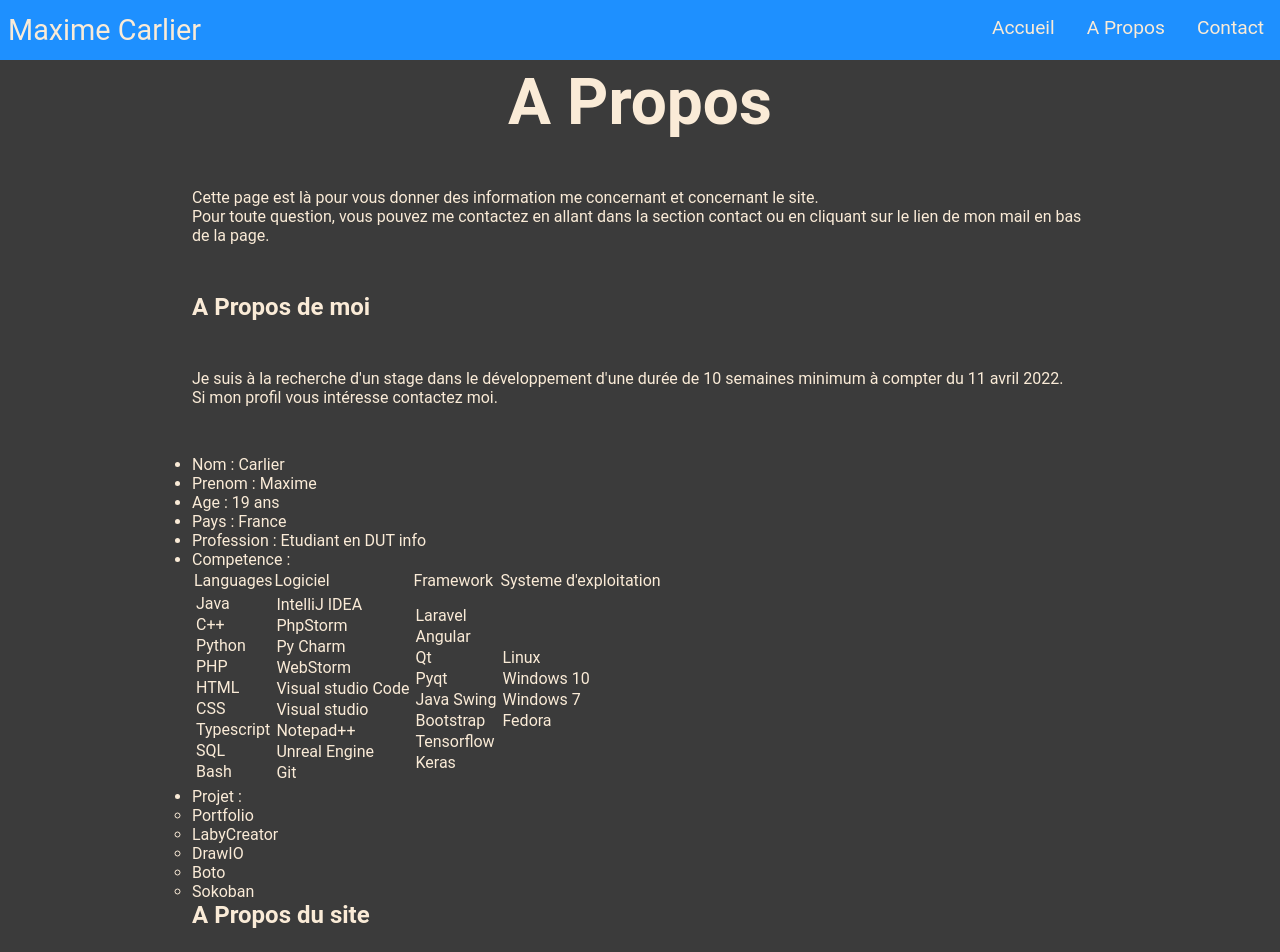
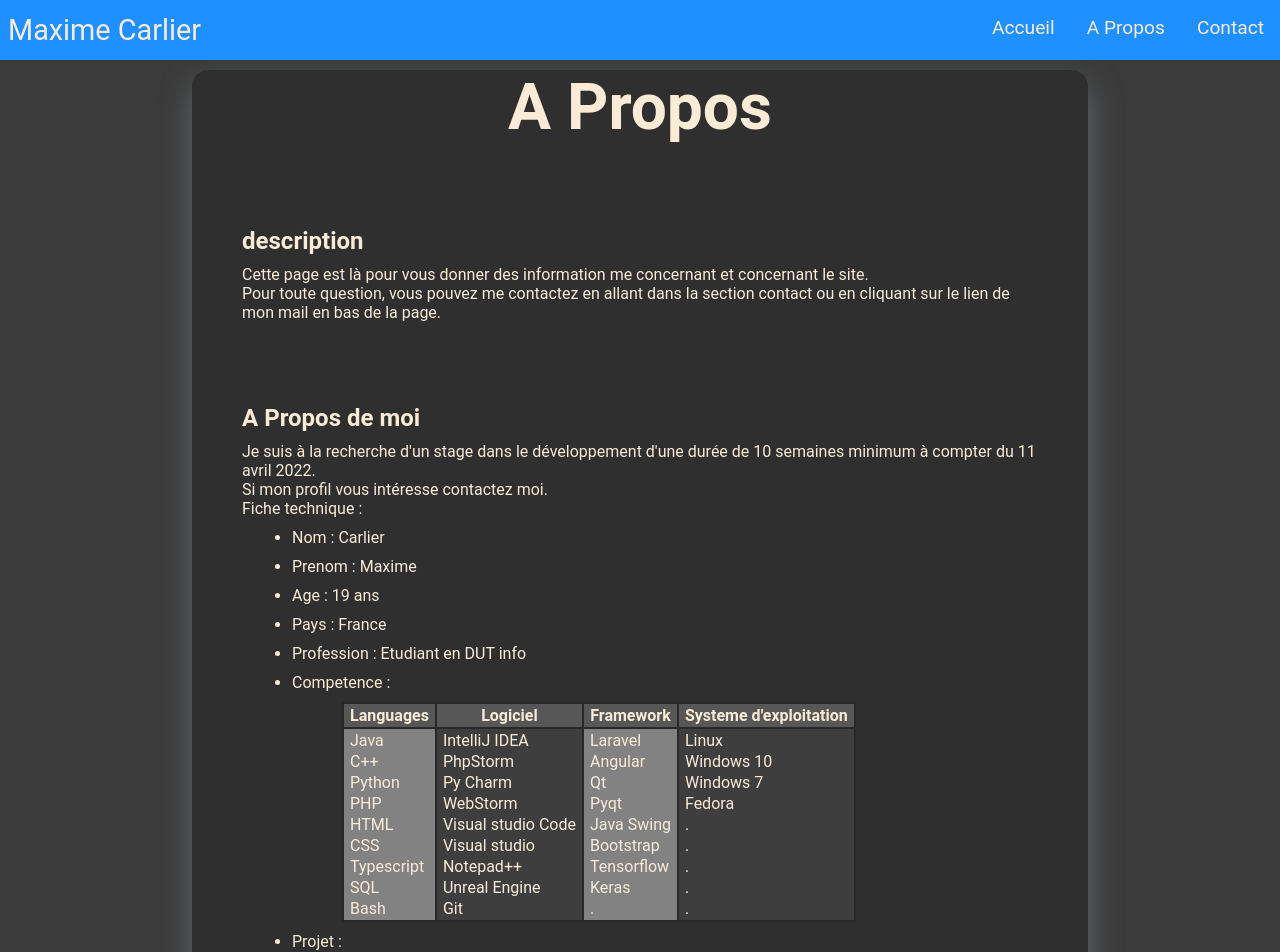
Before and after one commit to Carlier-Maxime/Portfolio, an Angular app: page /about in a window 1280 px wide. Shown: the top 952 px of the page. Built offline with nearby package versions, Linux system fonts and the light colour scheme.

Commit message:
about : add style

```diff
--- a/src/app/about/about.component.css
+++ b/src/app/about/about.component.css
@@ -1,8 +1,52 @@
 .container {
   margin: 0 auto;
   width: 70%;
+  background-color: #2f2f2f;
+  box-shadow: rgb(96, 104, 108) 1px 15px 30px 1px;
+  border-radius: 16px;
+}
+
+.container * {
+  margin: 10px 50px;
+  background-color: #2f2f2f;
 }
 
 p {
   margin: 3em auto;
 }
+
+h2 {
+  padding-top: 3em;
+}
+
+.tab {
+  margin: 0 auto;
+}
+
+.tab thead * {
+  background-color: #575757;
+  text-align: center;
+  padding: 2px 6px;
+  font-weight: bold;
+}
+
+.tab tbody * {
+  padding: 0 4px;
+}
+
+.tab tbody td:nth-child(even), .tab tbody td:nth-child(even) * {
+  background-color: #3e3e3e;
+}
+
+.tab tbody td:nth-child(odd), .tab tbody td:nth-child(odd) * {
+  background-color: #828282;
+}
+
+.tabContainer, .tabContainer * {
+  background-color: #282828;
+}
+
+.project li {
+  float: left;
+  text-decoration: none;
+}
--- a/src/app/about/about.component.html
+++ b/src/app/about/about.component.html
@@ -1,5 +1,6 @@
 <div class="container">
   <h1>A Propos</h1>
+  <h2>description</h2>
   <p>
     Cette page est là pour vous donner des information me concernant et concernant le site. <br>
     Pour toute question, vous pouvez me contactez en allant dans la section contact ou en cliquant sur le lien de mon mail en bas de la page.
@@ -8,7 +9,8 @@
   <h2>A Propos de moi</h2>
   <p>
     Je suis à la recherche d'un stage dans le développement d'une durée de 10 semaines minimum à compter du 11 avril 2022. <br>
-    Si mon profil vous intéresse contactez moi.
+    Si mon profil vous intéresse contactez moi. <br>
+    Fiche technique :
   </p>
   <ul>
     <li>Nom : Carlier</li>
@@ -16,9 +18,9 @@
     <li>Age : 19 ans</li>
     <li>Pays : France</li>
     <li>Profession : Etudiant en DUT info</li>
-    <li>
+    <li class="tabContainer">
       Competence :
-      <table>
+      <table class="tab">
         <thead>
           <tr>
             <td>Languages</td>
@@ -39,7 +41,6 @@
             <tr>Typescript</tr>
             <tr>SQL</tr>
             <tr>Bash</tr>
-            <tr></tr>
           </td>
           <!-- Logiciel -->
           <td>
@@ -63,6 +64,7 @@
             <tr>Bootstrap</tr>
             <tr>Tensorflow</tr>
             <tr>Keras</tr>
+            <tr>.</tr>
           </td>
           <!-- Systeme d'exploitation -->
           <td>
@@ -70,24 +72,35 @@
             <tr>Windows 10</tr>
             <tr>Windows 7</tr>
             <tr>Fedora</tr>
+            <tr>.</tr>
+            <tr>.</tr>
+            <tr>.</tr>
+            <tr>.</tr>
+            <tr>.</tr>
           </td>
         </tbody>
       </table>
     </li>
     <li>
       Projet :
-      <ul>
+      <ul class="project">
         <li>Portfolio</li>
         <li>LabyCreator</li>
         <li>DrawIO</li>
         <li>Boto</li>
         <li>Sokoban</li>
       </ul>
+      <br>
+      Pour plus d'information sur les projet retourner a la homepage.
     </li>
+    <li>Mail : 28m06c02@gmail.com</li>
+    <li>Téléphone : 07 84 17 26 58</li>
   </ul>
 
   <h2>A Propos du site</h2>
   <p>
     Ce site est là pour vous présenter mes projet, mes competence, et diverse information sur moi.
   </p>
+  <br>
 </div>
+<br>
```
